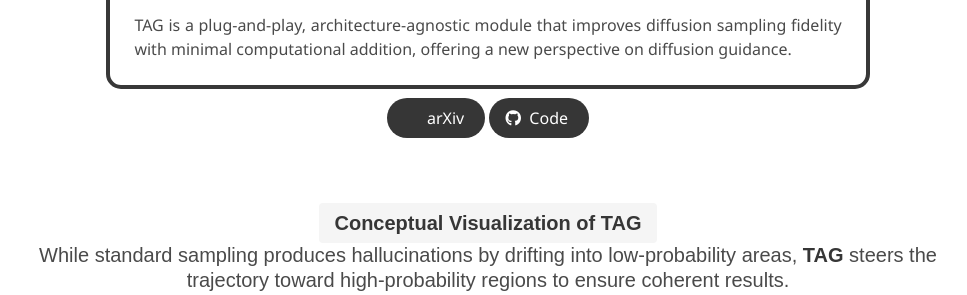
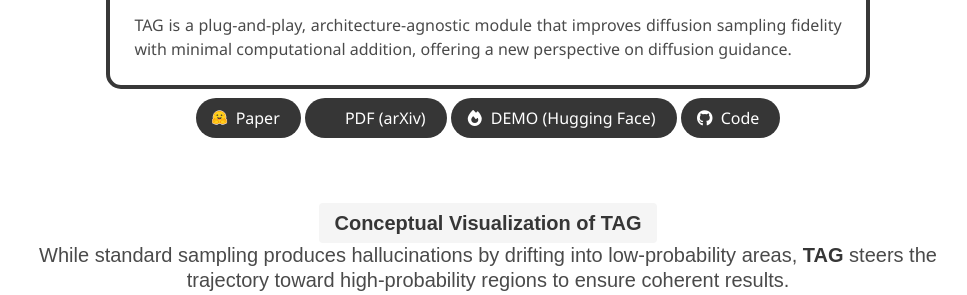
Before and after one commit to hyeon-cho/TAG, a plain HTML site: page index.html in a window 1280 px wide. Shown: the part 828-1123 px from the top of the page, without its empty margins (152-1119 px from the left). Drawn offline with nearby package versions, Linux system fonts and the light colour scheme; some icons are missing; a web font is replaced by a local one.

Commit message:
links to huggingface

```diff
--- a/index.html
+++ b/index.html
@@ -25,6 +25,8 @@
     };
   </script>
   <script defer src="https://cdn.jsdelivr.net/npm/mathjax@3/es5/tex-svg.js"></script>
+  <script src="https://kit.fontawesome.com/YOUR_KIT_CODE.js" crossorigin="anonymous"></script>
+  <link rel="stylesheet" href="https://cdnjs.cloudflare.com/ajax/libs/font-awesome/6.5.1/css/all.min.css" integrity="sha512-..." crossorigin="anonymous" referrerpolicy="no-referrer" />
 
   <link href="https://fonts.googleapis.com/css?family=Google+Sans|Noto+Sans|Castoro"
         rel="stylesheet">
@@ -102,6 +104,16 @@
 
           <div class="column has-text-centered">
             <div class="publication-links">
+              <span class="link-block">
+                <a href="https://huggingface.co/papers/2510.04533"
+                   class="external-link button is-normal is-rounded is-dark">
+                  <span class="icon">
+                      <!-- <i class="fa-solid fa-hugs"></i> -->
+                       <img src="./asset/hf-logo.png" alt="Hugging Face Logo" style="height: 1.2em; vertical-align: middle;">
+                  </span>
+                  <span>Paper</span>
+                </a>
+              </span>
               <!-- PDF Link. -->
               <span class="link-block">
                 <a href="https://arxiv.org/abs/2510.04533"
@@ -109,7 +121,17 @@
                   <span class="icon">
                       <i class="ai ai-arxiv"></i>
                   </span>
-                  <span>arXiv</span>
+                  <span>PDF (arXiv)</span>
+                </a>
+              </span>
+              <!-- PDF Link. -->
+              <span class="link-block">
+                <a href="https://huggingface.co/papers/2510.04533"
+                   class="external-link button is-normal is-rounded is-dark">
+                  <span class="icon">
+                      <i class="fa-solid fa-fire"></i>
+                  </span>
+                  <span>DEMO (Hugging Face)</span>
                 </a>
               </span>
               <!-- Video Link. -->
```
Also changed, not shown: asset/hf-logo.png (added).
